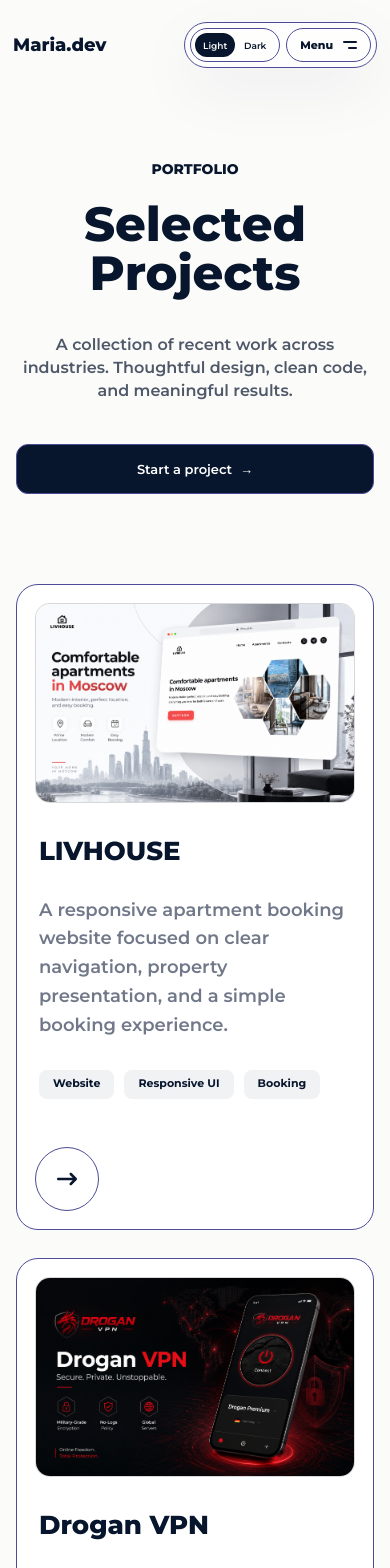
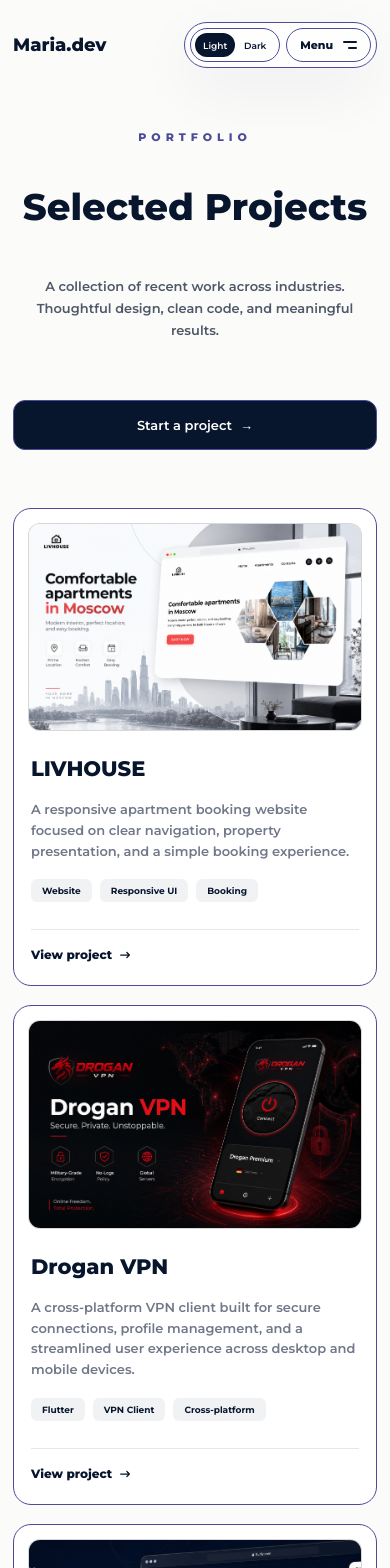
Before and after one commit to Mariam-sudo514/Developer-s-website-project, a Next.js app: page /projects in a window 390 px wide. Shown: the top 1568 px of the page. Built offline with nearby package versions, Linux system fonts and the light colour scheme.

Commit message:
feat: refine project cards and projects page

```diff
--- a/src/components/Projects/ProjectCard.jsx
+++ b/src/components/Projects/ProjectCard.jsx
@@ -7,14 +7,17 @@ const ProjectCard = ({
 	project,
 	priority = false,
 	className = '',
+	ctaLabel = 'View project',
+	href,
 	imageSizes = '100vw',
 }) => {
 	const classNames = [styles.card, className].filter(Boolean).join(' ');
+	const cardHref = href || project.href || '/projects';
 
 	return (
 		<Link
 			className={classNames}
-			href={project.href}
+			href={cardHref}
 			aria-label={`View ${project.title} project`}
 		>
 			<div className={styles.media}>
@@ -41,7 +44,8 @@ const ProjectCard = ({
 			</div>
 
 			<span className={styles.arrow} aria-hidden="true">
-				<FaArrowRightLong />
+				<span>{ctaLabel}</span>
+				<FaArrowRightLong className={styles.arrowIcon} />
 			</span>
 		</Link>
 	);
--- a/src/components/Projects/ProjectCard.module.css
+++ b/src/components/Projects/ProjectCard.module.css
@@ -1,13 +1,13 @@
 .card {
 	display: flex;
 	flex-direction: column;
-	border: 1px solid #4B4B98;
+	border: 1px solid var(--border);
     background: var(--panel-solid);
     min-height: 100%;
     color: var(--text);
-    /* box-shadow: var(--shadow-soft); */
-    border-radius: 20px;
-    padding: 24px;
+
+	border-radius: 16px;
+	padding: 16px 16px 30px 16px;
     text-decoration: none;
     transition:
 		transform 0.35s cubic-bezier(0.22, 1, 0.36, 1),
@@ -16,16 +16,15 @@
 
 }
 
-/* .card:hover {
-	transform: translateY(-1px);
-	border-color: var(--border);
-	box-shadow: 0 20px 55px rgba(7, 21, 45, 0.08);
-} */
-
 .card:hover {
 	transform: none;
 	border-color: var(--border);
-	/* box-shadow: 0 18px 45px rgba(7, 21, 45, 0.075); */
+
+}
+
+.card:focus-visible {
+	outline: 3px solid var(--border);
+	outline-offset: 4px;
 }
 
 .media {
@@ -34,7 +33,7 @@
 	overflow: hidden;
 	aspect-ratio: 16 / 10;
 	border: 1px solid var(--border-soft);
-	border-radius: 18px;
+	border-radius: 14px;
 	background: var(--panel-soft);
 }
 
@@ -45,28 +44,26 @@
 	transition: transform 0.55s cubic-bezier(0.22, 1, 0.36, 1);
 }
 
-/* .card:hover .image {
-	transform: scale(1.015);
-} */
 
 .card:hover .image {
-	transform: scale(1.012);
+	transform: scale(1.12);
 }
 
 
 .body {
 	display: flex;
+	flex: 1 1 auto;
 
 	flex-direction: column;
-	gap: 30px;
-	padding: 42px 4px 0;
+	gap: 18px;
+	padding: 24px 3px 0;
 }
 
 .body h3 {
 	margin: 0;
 	color: var(--text);
 
-	font-size: 35px;
+	font-size: 24px;
 	font-weight: 800;
 	line-height: 1.08;
 	letter-spacing: 0;
@@ -75,7 +72,7 @@
 .body p {
 
 	color: var(--muted-soft);
-	font-size: 18px;
+	font-size: 13px;
     font-weight: 600;
     line-height: 1.6;
 }
@@ -83,7 +80,7 @@
 .tags {
 	display: flex;
 	flex-wrap: wrap;
-	gap: 14px;
+	gap: 8px;
 	margin-top: auto;
 }
 
@@ -91,94 +88,118 @@
 	display: inline-flex;
 	align-items: center;
 	justify-content: center;
-	min-height: 31px;
-	padding: 0 18px;
-	border-radius: 8px;
+	min-height: 25px;
+	padding: 0 14px;
+	border-radius: 6px;
 	background: var(--tag-bg);
 	color: var(--tag-text);
-	font-size: 14px;
+	font-size: 11px;
     font-weight: 700;
-	/* line-height: 1; */
+
 }
 
+
 .arrow {
+	align-self: stretch;
+
 	display: inline-flex;
 	align-items: center;
-	justify-content: center;
-	width: 74px;
-	height: 74px;
-	margin-top: 48px;
-	border: 1px solid var(--border);
-	border-radius: 50%;
+	justify-content: flex-start;
+	gap: 10px;
+
+	margin: 27px 3px 0;
+	padding-top: 19px;
+	border-top: 1px solid var(--border-top);
+
+	background: transparent;
 	color: var(--text);
-	font-size: 24px;
+
+	width: auto;
+	height: auto;
+	border-radius: 0;
+
+	font-size: 14px;
+	font-weight: 800;
+	line-height: 1;
+	text-decoration: none;
+
 	transition:
-		/* background-color 0.3s ease,
-		color 0.3s ease,
-		border-color 0.3s ease,
-		transform 0.35s cubic-bezier(0.22, 1, 0.36, 1); */
-		background-color 0.4s ease,
-		color 0.4s ease,
-		border-color 0.4s ease,
-		transform 0.45s cubic-bezier(0.22, 1, 0.36, 1);
+		color 0.35s ease,
+		border-color 0.35s ease;
 }
 
-/* .card:hover .arrow {
-	background: var(--text);
-	color: var(--page-bg);
-	border-color: var(--text);
-	transform: translateX(2px);
-} */
+.arrowText {
+	display: inline-flex;
+}
+
+.arrowIcon {
+	width: 12px;
+	height: 12px;
+	flex: 0 0 auto;
+
+	transition: transform 0.35s cubic-bezier(0.22, 1, 0.36, 1);
+}
+
 
 .card:hover .arrow {
-	/* background: var(--text);
-	color: var(--page-bg);
-	border-color: var(--text);
-	transform: translateX(3px); */
-
-	background: var(--text);
-	color: var(--page-bg);
-	border-color: var(--text);
-	/* transform: translateX(2px); */
+	background: transparent;
+	color: var(--border);
+	border-top-color: rgba(7, 21, 45, 0.18);
 }
 
-@media (max-width: 920px) {
+.card:hover .arrowIcon {
+	transform: translateX(6px);
+}
+
+@media (max-width: 736px) {
 	.card {
-		padding: 22px;
+		padding: 18px 18px 26px 18px;
 	}
 
 	.body {
-		padding-top: 34px;
+		padding-top: 27px;
 	}
 
 	.arrow {
-		width: 64px;
-		height: 64px;
-		font-size: 20px;
+		margin-top: 32px;
+		padding-top: 22px;
+		font-size: 14px;
 	}
 }
 
-@media (max-width: 560px) {
+@media (max-width: 448px) {
 	.card {
-		padding: 18px;
-		border-radius: 22px;
+		padding: 14px 14px 24px 14px;
+		border-radius: 18px;
 	}
 
 	.media {
-		border-radius: 15px;
+		border-radius: 12px;
 	}
 
 	.body h3 {
-		font-size: 26px;
+		font-size: 21px;
 	}
 
 	.tags {
-		gap: 10px;
+		gap: 8px;
 	}
 
 	.tags span {
-		min-height: 29px;
-		padding: 0 14px;
-		font-size: 11px;
+		min-height: 23px;
+		padding: 0 11px;
+		font-size: 9px;
+	}
+
+	.arrow {
+		margin-top: 27px;
+		padding-top: 19px;
+		font-size: 12px;
+		gap: 8px;
+	}
+
+	.arrowIcon {
+		width: 10px;
+		height: 10px;
 	}
 }
--- a/src/components/Projects/ProjectsPage.jsx
+++ b/src/components/Projects/ProjectsPage.jsx
@@ -4,14 +4,12 @@ import ProjectCard from './ProjectCard';
 import styles from './ProjectsPage.module.css';
 import { projectListData } from './projectListData';
 
-// Match the grid, container width and ProjectCard padding.
 const projectImageSizes = [
-	'(max-width: 560px) min(480px, calc(100vw - 72px))',
-	'(max-width: 700px) calc(100vw - 88px)',
-	'(max-width: 920px) min(298px, calc(50vw - 82px))',
-	'(max-width: 1100px) calc(50vw - 98px)',
-	'(max-width: 1200px) min(276px, calc((100vw - 276px) / 3))',
-	'min(384px, calc((100vw - 360px) / 3))',
+	'(max-width: 448px) min(384px, calc(100vw - 58px))',
+	'(max-width: 736px) min(472px, calc(100vw - 72px))',
+	'(max-width: 960px) min(371px, calc(50vw - 71px))',
+	'(max-width: 1016px) calc(50vw - 99px)',
+	'min(316px, calc((100vw - 264px) / 3))',
 ].join(', ');
 
 const ProjectsPage = () => {
@@ -33,10 +31,12 @@ const ProjectsPage = () => {
 				<div className={styles.grid}>
 					{projectListData.map((project, index) => (
 						<ProjectCard
+							className={styles.projectCard}
 							key={project.slug}
 							project={project}
 							imageSizes={projectImageSizes}
 							priority={index < 3}
+							ctaLabel="View project"
 						/>
 					))}
 				</div>
@@ -50,7 +50,7 @@ const ProjectsPage = () => {
 						design and performance.
 					</p>
 				</div>
-				<ContactButton compact />
+				<ContactButton />
 			</section>
 		</div>
 	);
--- a/src/components/Projects/ProjectsPage.module.css
+++ b/src/components/Projects/ProjectsPage.module.css
@@ -1,41 +1,49 @@
 .page {
-	width: min(var(--site-width), calc(100% - 120px));
+	width: min(var(--site-width), calc(100% - 96px));
 	margin: 0 auto;
-	padding: 180px 0 136px;
+	padding: 104px 0 104px;
+	--projects-hero-title-size: 61px;
+	--projects-hero-title-line-height: 1.1;
 }
 
 .hero {
-	max-width: 1000px;
-	margin: 0 auto;
-	padding: 0 24px 148px;
+	/* max-width: 1180px;
+	margin: 0 auto; */
+	display: flex;
 	text-align: center;
+    flex-direction: column;
+    align-items: center;
+	gap: 24px;
+	padding: 0 0 102px;
+
 }
 
 .label {
-	margin: 0 0 36px;
-	color: var(--text);
-	font-size: 18px;
+	margin: 0 0 29px;
+	color: var(--border);
+	font-size: 11px;
 	font-weight: 800;
 	line-height: 1;
-	letter-spacing: 0;
+	letter-spacing: 5px;
 }
 
 .hero h1 {
-	margin: 0;
+	/* max-width: 1100px;
+	margin: 0 auto; */
 	color: var(--text);
-	font-size: clamp(58px, 6.8vw, 118px);
+	font-size: var(--projects-hero-title-size, 61px);
 	font-weight: 800;
-	line-height: 1.03;
+	line-height: var(--projects-hero-title-line-height, 1.1);
 	letter-spacing: 0;
 }
 
 .lead {
-	max-width: 740px;
-	margin: 52px auto 58px;
+	max-width: 488px;
+	margin-top: 16px;
 	color: var(--muted);
-	font-size: clamp(16px, 1.28vw, 22px);
+	font-size: 13px;
 	font-weight: 600;
-	line-height: 1.45;
+	line-height: 1.68;
 }
 
 .projects {
@@ -46,104 +54,149 @@
 	display: grid;
 	grid-template-columns: repeat(3, minmax(0, 1fr));
 	grid-auto-rows: 1fr;
-	gap: 42px;
+	gap: 30px;
 	align-items: stretch;
+}
+
+.grid .projectCard {
+	transition:
+		transform 350ms cubic-bezier(0.22, 1, 0.36, 1),
+		box-shadow 350ms ease,
+		border-color 350ms ease;
+}
+
+@media (hover: hover) and (pointer: fine) {
+	.grid .projectCard:hover {
+		transform: translateY(-2px);
+		box-shadow:
+			var(--shadow-soft),
+			0 12px 28px rgba(75, 75, 152, 0.14),
+			0 3px 8px rgba(75, 75, 152, 0.1);
+		border-color: rgba(75, 75, 152, 0.72);
+	}
 }
 
 .cta {
 	display: flex;
-	align-items: center;
+	align-items: flex-start;
 	justify-content: space-between;
-	gap: 56px;
-	min-height: 274px;
-	margin-top: 116px;
-	padding: 58px 64px;
-	border: 1px solid var(--border-soft);
-	border-radius: 18px;
-	background: var(--panel-soft);
+	gap: 45px;
+	min-height: 285px;
+	margin-top: 162px;
+	padding: 50px 42px;
+	border: 1px solid var(--border);
+	border-radius: 16px;
+	background: var(--bg-wb);
 	box-shadow: var(--shadow-soft);
-	backdrop-filter: blur(16px);
+	backdrop-filter: blur(13px);
 }
 
 .cta h2 {
-	max-width: 760px;
+	max-width: 376px;
 	margin: 0;
 	color: var(--text);
-	font-size: clamp(30px, 2.7vw, 44px);
+	font-size: 24px;
 	font-weight: 800;
-	line-height: 1.12;
+	line-height: 1.08;
 	letter-spacing: 0;
 }
 
 .cta p {
-	max-width: 650px;
-	margin: 44px 0 0;
+	max-width: 416px;
+	margin: 36px 0 0;
 	color: var(--muted);
-	font-size: clamp(15px, 1.05vw, 18px);
+	font-size: 13px;
 	font-weight: 600;
-	line-height: 1.5;
+	line-height: 1.6;
 }
 
-@media (max-width: 1200px) {
+@media (max-width: 1279px) {
 	.page {
-		width: min(var(--site-width), calc(100% - 64px));
-	}
-
-	.grid {
-		gap: 28px;
+		--projects-hero-title-size: clamp(54px, 4.7vw, 58px);
 	}
 }
 
-@media (max-width: 1100px) {
+@media (max-width: 1151px) {
+	.page {
+		--projects-hero-title-size: clamp(50px, 5.2vw, 54px);
+		--projects-hero-title-line-height: 1.1;
+	}
+}
+
+@media (max-width: 1016px) {
 	.grid {
 		grid-template-columns: repeat(2, minmax(0, 1fr));
 	}
 }
 
-@media (max-width: 920px) {
+@media (max-width: 960px) {
 	.page {
-		width: min(720px, calc(100% - 40px));
-		padding-top: 126px;
-		padding-bottom: 104px;
+		width: min(var(--site-width), calc(100% - 51px));
+	}
+
+	.grid {
+		gap: 19px;
+	}
+}
+
+@media (max-width: 880px) {
+	.page {
+		--projects-hero-title-size: 50px;
+	}
+}
+
+@media (max-width: 736px) {
+	.page {
+		width: min(512px, calc(100% - 32px));
+		padding-top: 70px;
+		padding-bottom: 83px;
+		--projects-hero-title-size: clamp(37px, 6.8vw, 50px);
+		--projects-hero-title-line-height: 1.14;
 	}
 
 	.hero {
-		padding-bottom: 90px;
+		padding-bottom: 58px;
 	}
 
 	.label {
-		margin-bottom: 24px;
-		font-size: 14px;
+		margin-bottom: 19px;
+		font-size: 11px;
+		letter-spacing: 5px;
+	}
+
+	.hero h1 {
+		font-size: var(--projects-hero-title-size, clamp(37px, 6.8vw, 50px));
 	}
 
 	.lead {
-		margin: 34px auto 42px;
+		margin: 24px auto 34px;
+		font-size: 13px;
+	}
+
+	.grid {
+		grid-template-columns: 1fr;
+		grid-auto-rows: auto;
 	}
 
 	.cta {
 		display: flex;
 		flex-direction: column;
 		align-items: flex-start;
-		margin-top: 86px;
-		padding: 42px 28px;
+		gap: 35px;
+		margin-top: 102px;
+		padding: 34px 22px;
 	}
 
 	.cta p {
-		margin-top: 26px;
+		margin-top: 22px;
 	}
 }
 
-@media (max-width: 700px) {
-	.grid {
-		grid-template-columns: 1fr;
-		grid-auto-rows: auto;
-	}
-}
-
-@media (max-width: 560px) {
+@media (max-width: 448px) {
 	.page {
-		width: min(100% - 32px, 520px);
-		padding-top: 94px;
+		width: min(100% - 26px, 416px);
+		padding-top: 64px;
+		--projects-hero-title-size: clamp(29px, 9.5vw, 37px);
 	}
 
 	.hero {
@@ -152,10 +205,15 @@
 	}
 
 	.hero h1 {
-		font-size: 48px;
+		font-size: var(--projects-hero-title-size, clamp(29px, 9.5vw, 37px));
+	}
+
+	.lead,
+	.cta p {
+		font-size: 13px;
 	}
 
 	.cta h2 {
-		font-size: 28px;
+		font-size: 24px;
 	}
 }
```
